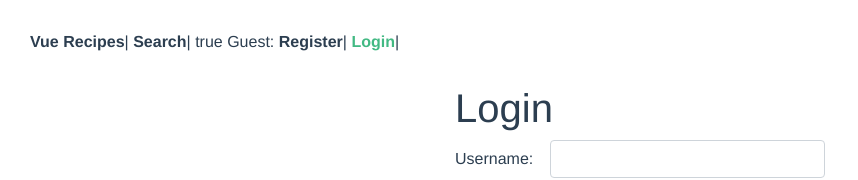
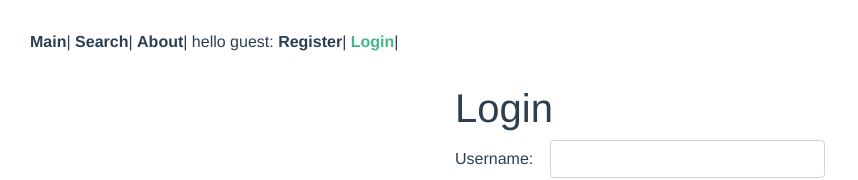
Before and after one commit to Web-Development-Environments-2022/assignment3-3-204809867_316294032, a Vue app: page /#/login in a window 1280 px wide. Shown: the top 180 px of the page, without its empty margins (0-858 px from the left). Built offline with nearby package versions, Linux system fonts and the light colour scheme.

Commit message:
add nav-About

```diff
--- a/src/App.vue
+++ b/src/App.vue
@@ -1,15 +1,24 @@
 <template>
   <div id="app">
     <div id="nav">
-      <router-link :to="{ name: 'main' }">Vue Recipes</router-link>|
+      <router-link :to="{ name: 'main' }">Main</router-link>|
       <router-link :to="{ name: 'search' }">Search</router-link>|
-      {{ !$root.store.username }}
+      <router-link :to="{ name: 'about' }">About</router-link>|
+      <!--
+         <b-nav-item-dropdown text="Personal" left>
+        <b-dropdown-item href="#">my recipes</b-dropdown-item>
+        <b-dropdown-item href="#">traditional</b-dropdown-item>
+        <b-dropdown-item href="#">Favorites</b-dropdown-item>
+      </b-nav-item-dropdown> -->
+
+      <!-- {{ !$root.store.username }} this is true when your guest-->
       <span v-if="!$root.store.username">
-        Guest:
+        hello guest:
         <router-link :to="{ name: 'register' }">Register</router-link>|
         <router-link :to="{ name: 'login' }">Login</router-link>|
       </span>
       <span v-else>
+        <!-- username connect this show his name -->
         {{ $root.store.username }}: <button @click="Logout">Logout</button>|
       </span>
     </div>
--- /dev/null
+++ b/src/pages/AboutPage.vue
@@ -0,0 +1,5 @@
+<template>
+  <div class="container">
+    <h1 class="title">About Page</h1>
+  </div>
+</template>
--- a/src/routes.js
+++ b/src/routes.js
@@ -23,6 +23,11 @@ const routes = [
     component: () => import("./pages/SearchPage"),
   },
   {
+    path: "/about",
+    name: "about",
+    component: () => import("./pages/AboutPage"),
+  },
+  {
     path: "/recipe/:recipeId",
     name: "recipe",
     component: () => import("./pages/RecipeViewPage"),
```
